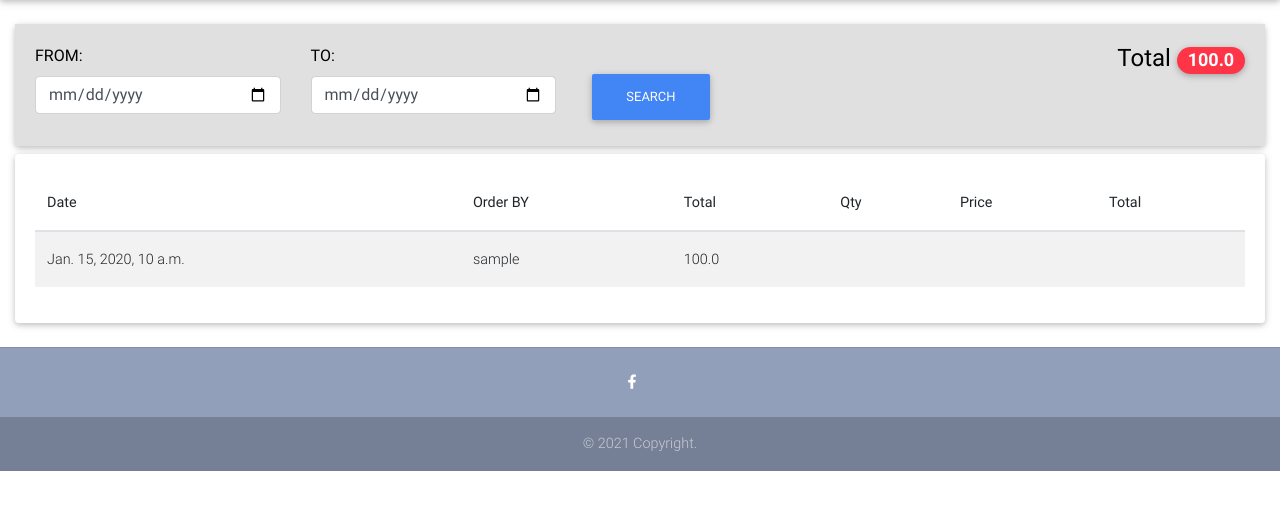
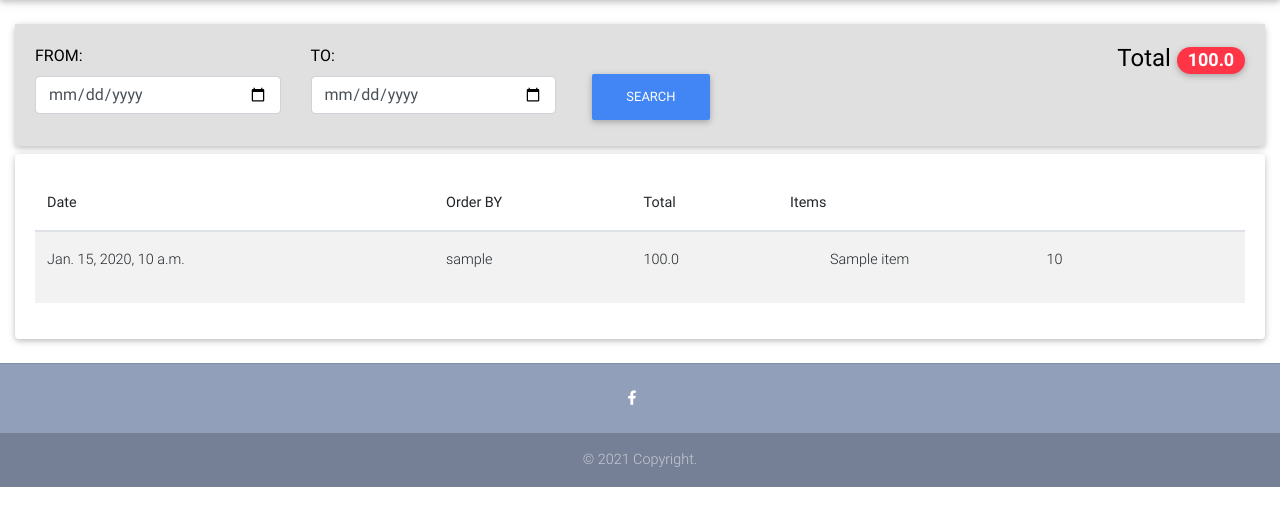
Before and after one commit to AhmadAmr/django-point-of-sale-system, a Django app: page /POS/report in a window 1280 px wide. Shown: the part 71-597 px from the top of the page. Run offline with Django 3.2, Linux system fonts and the light colour scheme; tables that the repository leaves empty hold one stand-in row (values such as "Sample post"); some libraries are stand-ins or nearby versions.

Commit message:
report table

```diff
--- a/POS/templates/reports-page.html
+++ b/POS/templates/reports-page.html
@@ -43,9 +43,9 @@
         <th>Date</th>
         <th>Order BY</th>
         <th>Total</th>
-        <th>Qty</th>
-        <th>Price</th>
-        <th>Total</th>
+        <th>Items</th>
+
+
       </thead>
       <tbody>
         {% for sale in sale_list %}
@@ -53,9 +53,15 @@
           <td>{{ sale.order_date }}</td>
           <td>{{ sale.user }}</td>
           <td>{{ sale.total_price}}</td>
-          <td>{{ sale.quantity }}</td>
-          <td>{{ sale.unit_price }}</td>
-          <td>{{ sale.total }}</td>
+          <td>
+           {% for item in sale.items.all %}
+              <ul>
+               <li class="row"><span class="col">{{item.item.Name}}</span>  <span class="col">{{item.quantity}}</span></li>
+              </ul>
+           {% endfor %}
+          </td>
+
+
         </tr>
         {% endfor %}
       </tbody>
--- a/templates/base.html
+++ b/templates/base.html
@@ -172,7 +172,7 @@ div.sticky {
         $(document).ready(function () {
             $('#myTable').DataTable( {
                 dom: 'Bfrtip',
-                "pageLength": 50,
+                "pageLength": 15,
                 buttons: [
                     'copy', 'excel', {
                         extend: 'pdfHtml5',
```
